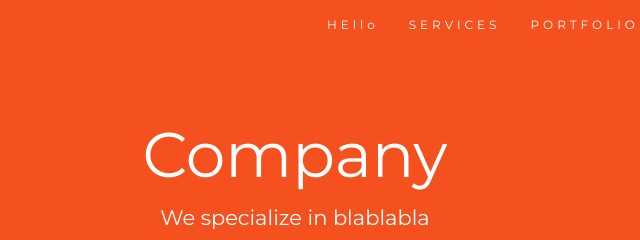
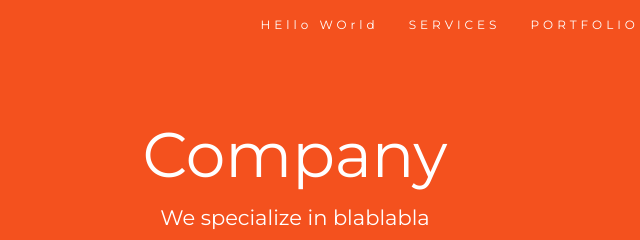
Before and after one commit to ely0295/kk, a plain HTML site: page index.html in a window 1280 px wide. Shown: the top 240 px of the page, 345-985 px from the left. Drawn offline with nearby package versions, Linux system fonts and the light colour scheme.

Commit message:
Fourth Comment

```diff
--- a/index.html
+++ b/index.html
@@ -204,7 +204,7 @@
     </div>
     <div class="collapse navbar-collapse" id="myNavbar">
       <ul class="nav navbar-nav navbar-right">
-        <li><a href="#about">HEllo</a></li>
+        <li><a href="#about">HEllo WOrld</a></li>
         <li><a href="#services">SERVICES</a></li>
         <li><a href="#portfolio">PORTFOLIO</a></li>
         <li><a href="#pricing">PRICING</a></li>
```
